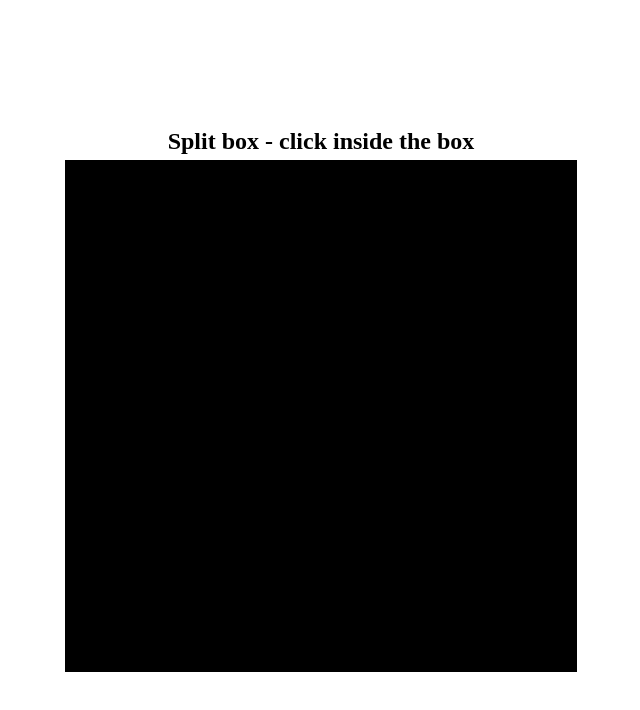
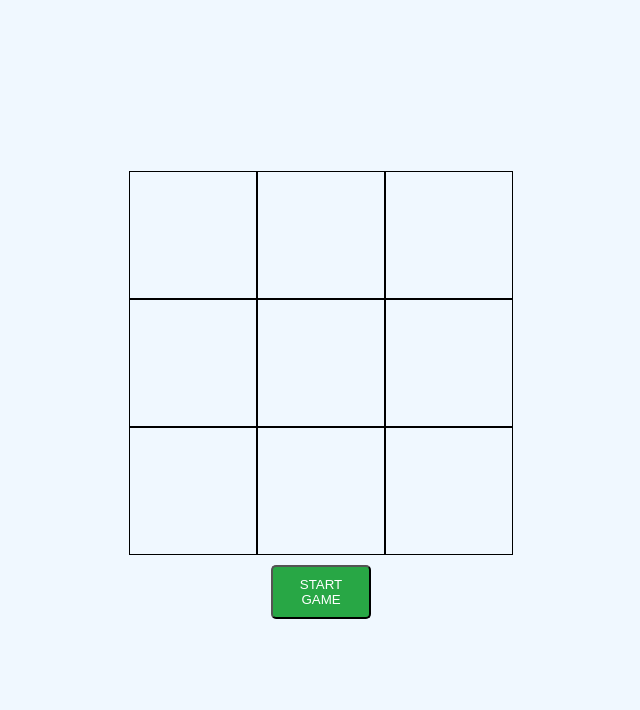
Before and after one commit to Sivakumar0703/admavin_react_task, a React (Vite) app: page / in a window 1280 px wide. Shown: the top 710 px of the page, without its empty margins (319-959 px from the left). Built offline with nearby package versions, Linux system fonts and the light colour scheme.

Commit message:
working on hit game task

```diff
--- a/src/App.css
+++ b/src/App.css
@@ -120,3 +120,29 @@
 .child-div-style{
   outline:0.5px solid red;
 }
+
+/* hit game component stylings */
+
+#hit-game-page{
+  min-height:100vh;
+  background-color: aliceblue;
+  display: flex;
+  flex-direction: column;
+  justify-content: center;
+  align-items: center;
+}
+
+#cell-container{
+  height:30vw;
+  width:30vw;
+  display: grid;
+  grid-template: repeat(3,1fr) / repeat(3,1fr) ;
+}
+
+.cell{
+  min-height: 10vw;
+  min-width: 10vw;
+  border: 1px solid black;
+  text-align: center;
+  line-height:10vw ;
+}
--- a/src/App.jsx
+++ b/src/App.jsx
@@ -1,5 +1,6 @@
 import './App.css'
-import CreateDivOnClick from './routes/CreateDivOnClick'
+// import CreateDivOnClick from './routes/CreateDivOnClick'
+import HitGame from './routes/HitGame'
 // import Buckets from './routes/Buckets'
 // import InfiniteScroll from './routes/InfiniteScroll'
 // import Home from './routes/Home'
@@ -11,7 +12,8 @@ function App() {
       {/* <Home /> */}
       {/* <Buckets /> */}
       {/* <InfiniteScroll /> */}
-      <CreateDivOnClick />
+      {/* <CreateDivOnClick /> */}
+      <HitGame />
     </>
   )
 }
--- a/src/components/Button.jsx
+++ b/src/components/Button.jsx
@@ -1,25 +1,27 @@
-import React from 'react'
+
 
 const Button = ({name,color="primary",width="100px",isDisabled=false,fn}) => {
+
     const buttonColors = {
       primary: "#007bff",
       success: "#28a745",
       warn: "#ffc107",
       danger: "#dc3545"
     }
+
   return (
     <div>
      <button
       id='btn'
-         style={
-            {backgroundColor:buttonColors[color],
+      disabled={isDisabled}
+      onClick={fn}
+      style={{
+         backgroundColor:buttonColors[color],
          width:width,
          opacity: isDisabled ? "0.65" : "1",
          cursor: isDisabled ? "default" : "pointer"
-            }
-            }
-         disabled={isDisabled}
-         onClick={fn}>
+         }}
+       >
 
        {name}
 
--- /dev/null
+++ b/src/logics/hitGameLogics.js
@@ -0,0 +1,5 @@
+
+export function generateRandomNumber(){
+    const randomNumber = Math.floor(Math.random()*9);
+    return randomNumber
+}
--- /dev/null
+++ b/src/routes/HitGame.jsx
@@ -0,0 +1,110 @@
+import React, { useEffect, useRef, useState } from 'react'
+import { generateRandomNumber } from '../logics/hitGameLogics'
+import Button from "../components/Button"
+
+const HitGame = () => {
+
+    const [cells , setCells] = useState(Array.from({length:9},() => ""));
+    const [isDisabled , setIsDisabled] = useState(false);
+    const [score , setScore] = useState(0);
+    const [userClicked , setUserClicked] = useState(false);
+    const intervalTimer = useRef(null);
+    const timeoutTimer = useRef(null);
+    const watchUserActionId = useRef(null);
+    // let intervalTimer;
+    // let timeoutTimer;
+    // let watchUserActionId;
+    const userClickedRef = useRef(null);
+    userClickedRef.current = userClicked;
+
+
+    function startGame(){
+        setIsDisabled(true);
+        initiateGame();
+        endGame(intervalTimer);
+
+    }
+
+    function initiateGame(){
+        intervalTimer.current = setInterval(()=>{
+            watchUserAction();
+            setCells(Array.from({length:9},() => ""));
+            const targetDiv = generateRandomNumber(); // random number between 0 and 8
+            setCells(prev => {
+                prev[targetDiv] = "HIT";
+                return [...prev]
+            })
+            console.log("target",targetDiv)
+        },1000)
+    }
+
+    function watchUserAction(){
+        watchUserActionId.current = setInterval(()=>{
+            if(!userClickedRef.current){
+                setScore(prevScore =>  prevScore - 2.5);
+                // console.log("score",score)
+            }
+        },1100)
+    }
+
+    function endGame(intervalTimer){
+        console.log("end timer start");
+         timeoutTimer.current = setTimeout(() => {
+            const gameArea = document.getElementById('cell-container');
+            gameArea.style.cursor = "not-allowed";
+            console.log("clear interval id",intervalTimer.current)
+            clearInterval(intervalTimer.current);
+            clearInterval(watchUserActionId.current);
+            alert('Game Ends',score);
+        },5100)
+    }
+
+    function hit(intervalTimer,event){
+        // clearInterval(intervalTimer.current);
+        const clickedDiv = event.target;
+        // const para = clickedDiv.getElementsByTagName('p')[0];
+        console.log("clickedDiv",clickedDiv)
+        // console.log("hit",para)
+        // setScore(prevScore => para.innerText ? prevScore + 5 : prevScore - 2.5);
+        // setUserClicked(true); // user clicked
+        // initiateGame();
+    }
+
+    function handleClick(event){
+        console.log("handle click called",event.target.innerText)
+        hit(intervalTimer,event)
+    }
+
+    useEffect(() => {
+        const parent = document.getElementById('cell-container');
+
+
+        parent.addEventListener('click',handleClick)
+
+        return () => {
+            clearTimeout(timeoutTimer.current);
+            parent.removeEventListener('click',handleClick);
+        }
+
+    },[])
+
+
+
+  return (
+    <div id='hit-game-page'>
+
+        <div id='cell-container'>
+            {
+                cells.map((cell,index) => <div key={index} className='cell'>{cell && cell}</div>)
+            }
+        </div>
+
+        <div>
+            <Button name="START GAME" fn={startGame} color="success" isDisabled={isDisabled} />
+        </div>
+
+    </div>
+  )
+}
+
+export default HitGame
```
Lines whose indentation alone changed are shown as unchanged.
